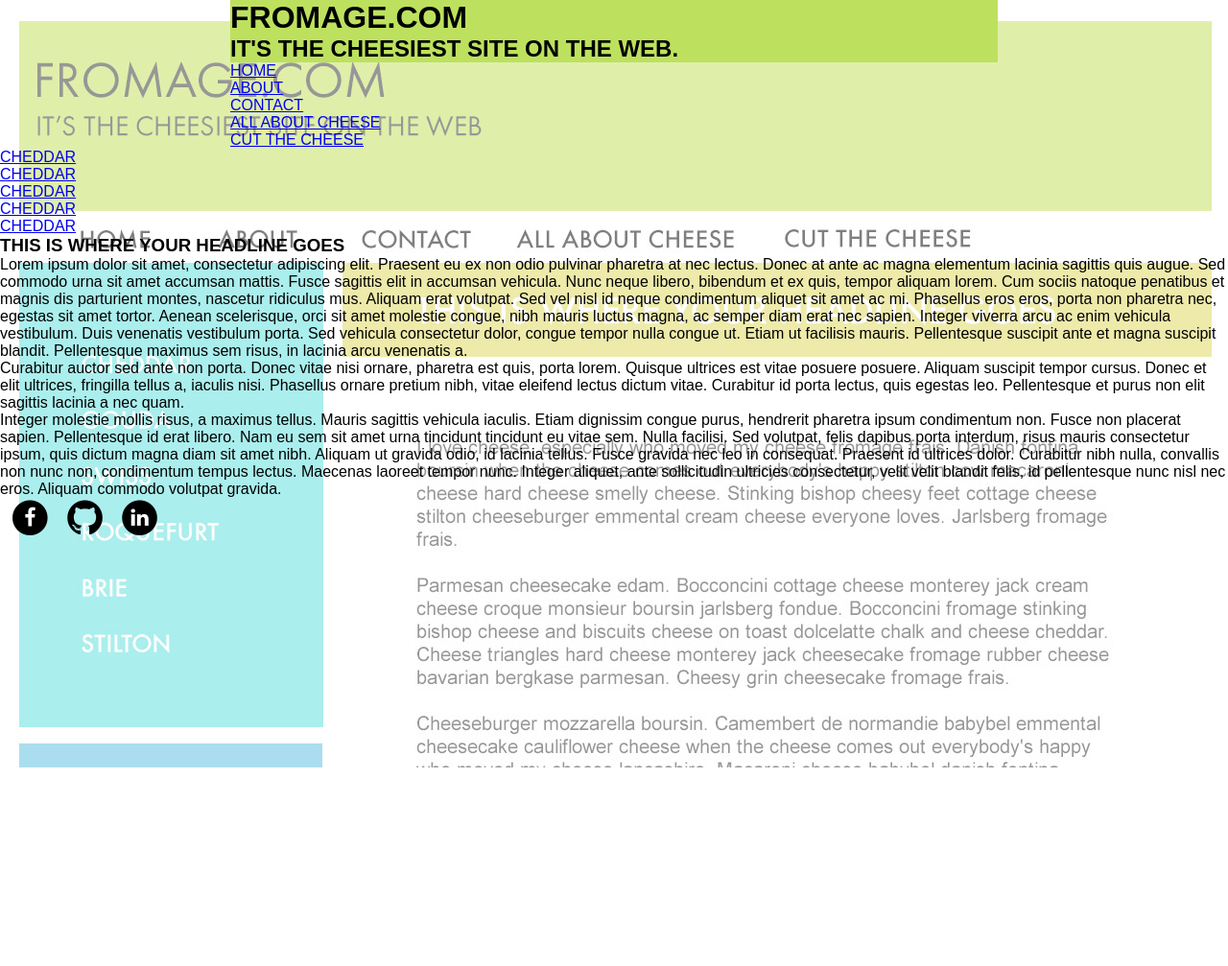
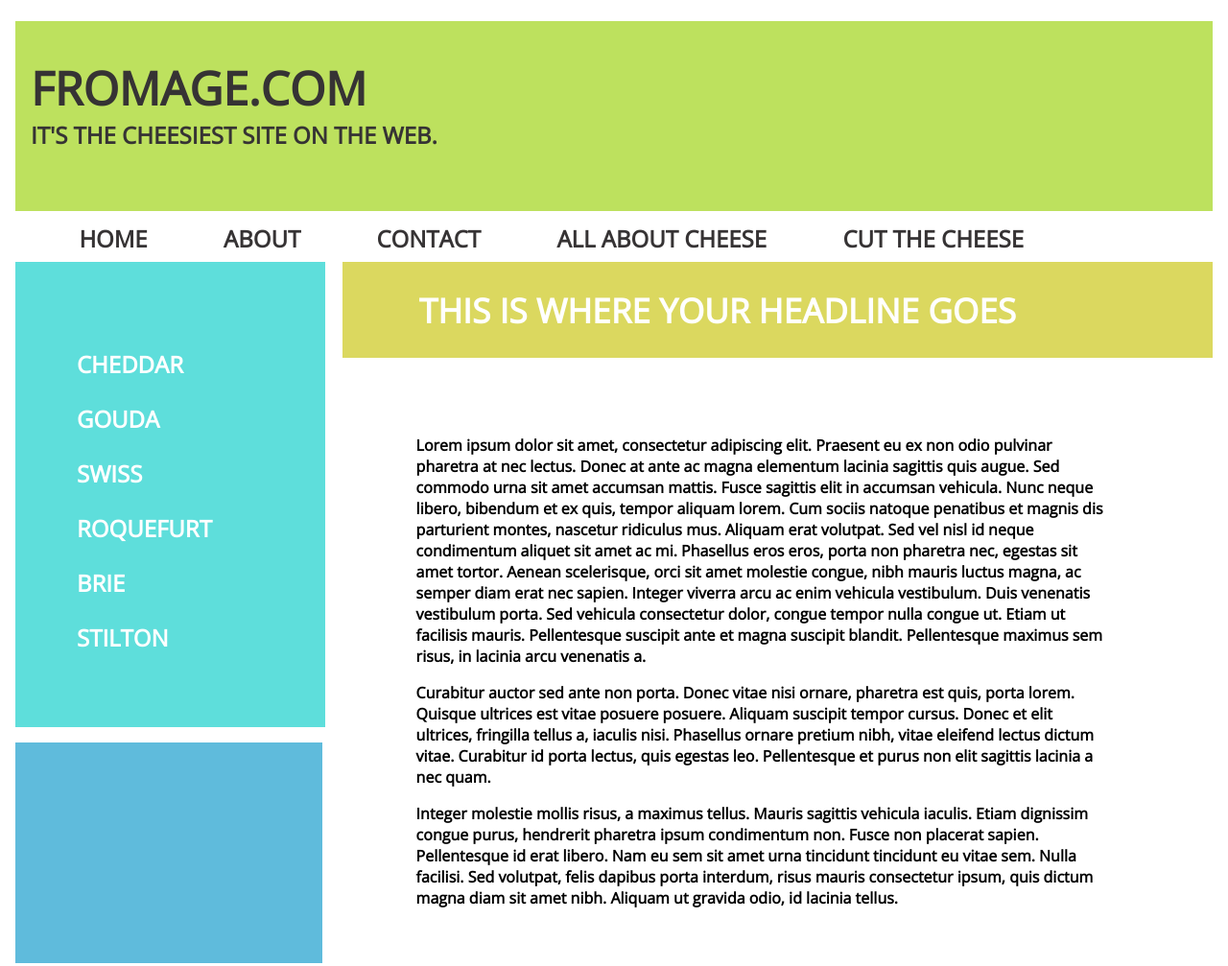
Before and after one commit to tevenson/week5-hw-mockup, a plain HTML site: page index.html in a window 1280 px wide. Shown: the top 1007 px of the page at 96% size. Before the commit the page ends 800 px from the top, so only its background shows below. Drawn offline with nearby package versions, Linux system fonts and the light colour scheme.

Commit message:
Finished

```diff
--- a/index.html
+++ b/index.html
@@ -3,13 +3,14 @@
 <head>
     <meta charset="utf-8">
     <title>Homework 5 Mockup</title>
+    <link href='http://fonts.googleapis.com/css?family=Open+Sans:300' rel='stylesheet' type='text/css'>
+    <link href="//maxcdn.bootstrapcdn.com/font-awesome/4.2.0/css/font-awesome.min.css" rel="stylesheet">
     <link rel="stylesheet" href="styles/stylesheet.css">
-    <link href="//maxcdn.bootstrapcdn.com/font-awesome/4.2.0/css/font-awesome.min.css" rel="stylesheet">
 </head>
 
 <body>
     <header class="capitalize">
-        <div class="green">
+        <div class="top green">
             <h1>Fromage.com</h1>
             <h2>It's the cheesiest site on the web.</h2>
         </div>
@@ -24,14 +25,15 @@
         </nav>
     </header>
 
-    <div class="left-column capitalize">
-        <nav>
+    <div class="left-column">
+        <nav class="capitalize">
             <ul>
                 <li><a href="#">Cheddar</a></li>
-                <li><a href="#">Cheddar</a></li>
-                <li><a href="#">Cheddar</a></li>
-                <li><a href="#">Cheddar</a></li>
-                <li><a href="#">Cheddar</a></li>
+                <li><a href="#">Gouda</a></li>
+                <li><a href="#">Swiss</a></li>
+                <li><a href="#">Roquefurt</a></li>
+                <li><a href="#">Brie</a></li>
+                <li><a href="#">Stilton</a></li>
             </ul>
         </nav>
         <div class="box blue"></div>
@@ -41,20 +43,20 @@
         <h3 class="capitalize">This is where your headline goes</h3>
         <p>Lorem ipsum dolor sit amet, consectetur adipiscing elit. Praesent eu ex non odio pulvinar pharetra at nec lectus. Donec at ante ac magna elementum lacinia sagittis quis augue. Sed commodo urna sit amet accumsan mattis. Fusce sagittis elit in accumsan vehicula. Nunc neque libero, bibendum et ex quis, tempor aliquam lorem. Cum sociis natoque penatibus et magnis dis parturient montes, nascetur ridiculus mus. Aliquam erat volutpat. Sed vel nisl id neque condimentum aliquet sit amet ac mi. Phasellus eros eros, porta non pharetra nec, egestas sit amet tortor. Aenean scelerisque, orci sit amet molestie congue, nibh mauris luctus magna, ac semper diam erat nec sapien. Integer viverra arcu ac enim vehicula vestibulum. Duis venenatis vestibulum porta. Sed vehicula consectetur dolor, congue tempor nulla congue ut. Etiam ut facilisis mauris. Pellentesque suscipit ante et magna suscipit blandit. Pellentesque maximus sem risus, in lacinia arcu venenatis a.</p>
         <p>Curabitur auctor sed ante non porta. Donec vitae nisi ornare, pharetra est quis, porta lorem. Quisque ultrices est vitae posuere posuere. Aliquam suscipit tempor cursus. Donec et elit ultrices, fringilla tellus a, iaculis nisi. Phasellus ornare pretium nibh, vitae eleifend lectus dictum vitae. Curabitur id porta lectus, quis egestas leo. Pellentesque et purus non elit sagittis lacinia a nec quam.</p>
-        <p>Integer molestie mollis risus, a maximus tellus. Mauris sagittis vehicula iaculis. Etiam dignissim congue purus, hendrerit pharetra ipsum condimentum non. Fusce non placerat sapien. Pellentesque id erat libero. Nam eu sem sit amet urna tincidunt tincidunt eu vitae sem. Nulla facilisi. Sed volutpat, felis dapibus porta interdum, risus mauris consectetur ipsum, quis dictum magna diam sit amet nibh. Aliquam ut gravida odio, id lacinia tellus. Fusce gravida nec leo in consequat. Praesent id ultrices dolor. Curabitur nibh nulla, convallis non nunc non, condimentum tempus lectus. Maecenas laoreet tempor nunc. Integer aliquet, ante sollicitudin ultricies consectetur, velit velit blandit felis, id pellentesque nunc nisl nec eros. Aliquam commodo volutpat gravida.</p>
+        <p>Integer molestie mollis risus, a maximus tellus. Mauris sagittis vehicula iaculis. Etiam dignissim congue purus, hendrerit pharetra ipsum condimentum non. Fusce non placerat sapien. Pellentesque id erat libero. Nam eu sem sit amet urna tincidunt tincidunt eu vitae sem. Nulla facilisi. Sed volutpat, felis dapibus porta interdum, risus mauris consectetur ipsum, quis dictum magna diam sit amet nibh. Aliquam ut gravida odio, id lacinia tellus. </p>
     </article>
 
     <footer>
         <span class="fa-stack fa-lg">
             <i class="fa fa-circle fa-stack-2x"></i>
-            <i class="fa fa-facebook fa-stack-1x fa-inverse"></i>
+            <i class="fa fa fa-linkedin fa-stack-1x fa-inverse"></i>
         </span>
         <span class="fa-stack fa-lg">
             <i class="fa fa-github fa-stack-2x"></i>
         </span>
         <span class="fa-stack fa-lg">
             <i class="fa fa-circle fa-stack-2x"></i>
-            <i class="fa fa fa-linkedin fa-stack-1x fa-inverse"></i>
+            <i class="fa fa-facebook fa-stack-1x fa-inverse"></i>
         </span>
     </footer>
 </body>
--- a/styles/stylesheet.css
+++ b/styles/stylesheet.css
@@ -2,12 +2,12 @@
     margin: 0;
     padding: 0;
     list-style-type: none;
-    font-family: sans-serif;
+    font-family: 'Open Sans', sans-serif;
 }
 
 /* This was done to create lighter version of the mock-up as my background so I could code to match it perfectly */
 /* Here's the example I used: http://css-tricks.com/snippets/css/transparent-background-images */
-body::after {
+/*body::after {
     content: "";
     background: url(../images/w4-hw-mockup.jpg);
     background-repeat: no-repeat;
@@ -19,25 +19,114 @@ body::after {
     right: 0;
     position: absolute;
     z-index: -1;
+}*/
+
+body {
+    margin: auto;
+    width: 78rem;
 }
 
-header {
-    margin: auto;
-    max-width: 800px;
+h1, h2 {
+    color: rgb(54, 51, 52);
+}
+
+h1 {
+    font-size: 3rem;
+}
+
+a {
+    text-decoration: none;
+    font-weight: 800;
+    font-size: 1.5rem
 }
 
 .green {
     background-color: rgb(189, 225, 94);
 }
 
+.blue {
+    background-color: rgb(95, 187, 220);
+}
+
 .capitalize {
     text-transform: uppercase;
 }
 
+header {
+    margin-top: 1.4rem;
+}
+
+header .top {
+    padding: 2.3rem 0rem 3.9rem 1rem;
+}
+
+header nav {
+    padding: 0.8rem 0rem 0.5rem 4.15rem;
+}
+
+header nav li {
+    display:inline-block;
+    margin-right: 4.7rem;
+}
+
+header nav li a {
+    color: rgb(54, 51, 52);
+}
+
+div.left-column {
+    float: left;
+}
+
+div.left-column nav {
+    margin: 0rem 1.2rem 1rem 0rem;
+    padding: 5.6rem 7.4rem 3.3rem 4rem;
+    background-color: rgb(94, 222, 219);
+}
+
+div.left-column li{
+    margin-bottom: 1.5rem;
+}
+
+div.left-column li a {
+    color: white;
+}
+
+div.left-column .box {
+    height:14.4rem;
+    width: 20rem
+}
+
+article h3 {
+    background-color: rgb(219, 216, 95);
+    font-size: 2.2rem;
+    color: white;
+    margin-left: 21.3rem;
+    margin-bottom: 5rem;
+    padding: 1.6rem 0rem 1.6rem 5rem;
+}
+
+article p {
+    font-weight: bold;
+    width: 45rem;
+    margin-left: 26.1rem;
+    padding-bottom: 1rem
+}
+
 footer {
+    margin-top: 1.7rem;
+    float:right;
+    background-color: rgb(172, 173, 175);
+    color: rgb(52, 53, 55);
+    width: 54.8rem;
     display:inline-block;
+    padding: 0.5rem 1rem 0.5rem 1rem;
+}
+
+.fa-inverse {
+    color: rgb(172, 173, 175);
 }
 
 footer span {
+    float: right;
     margin-left: 10px
 }
```
